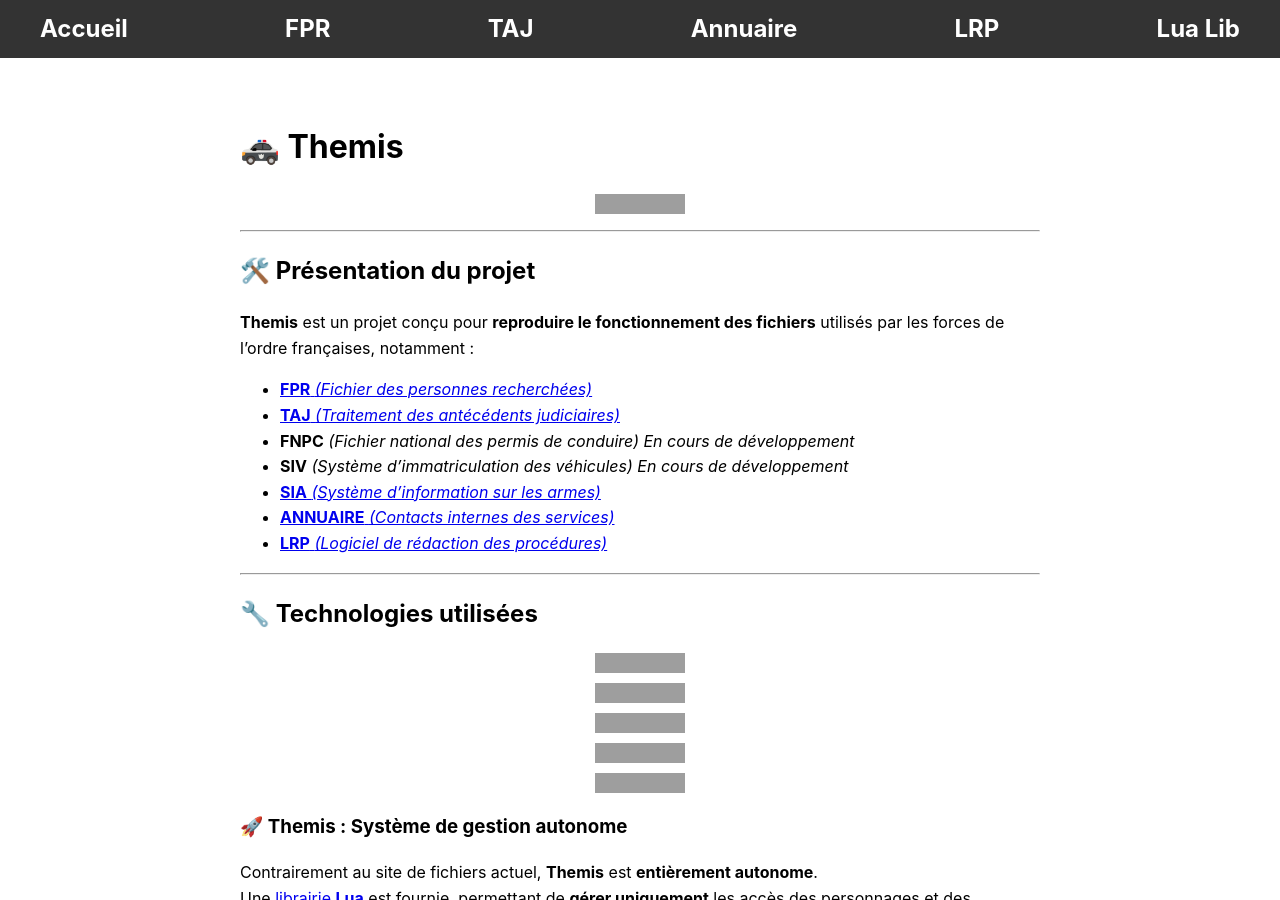
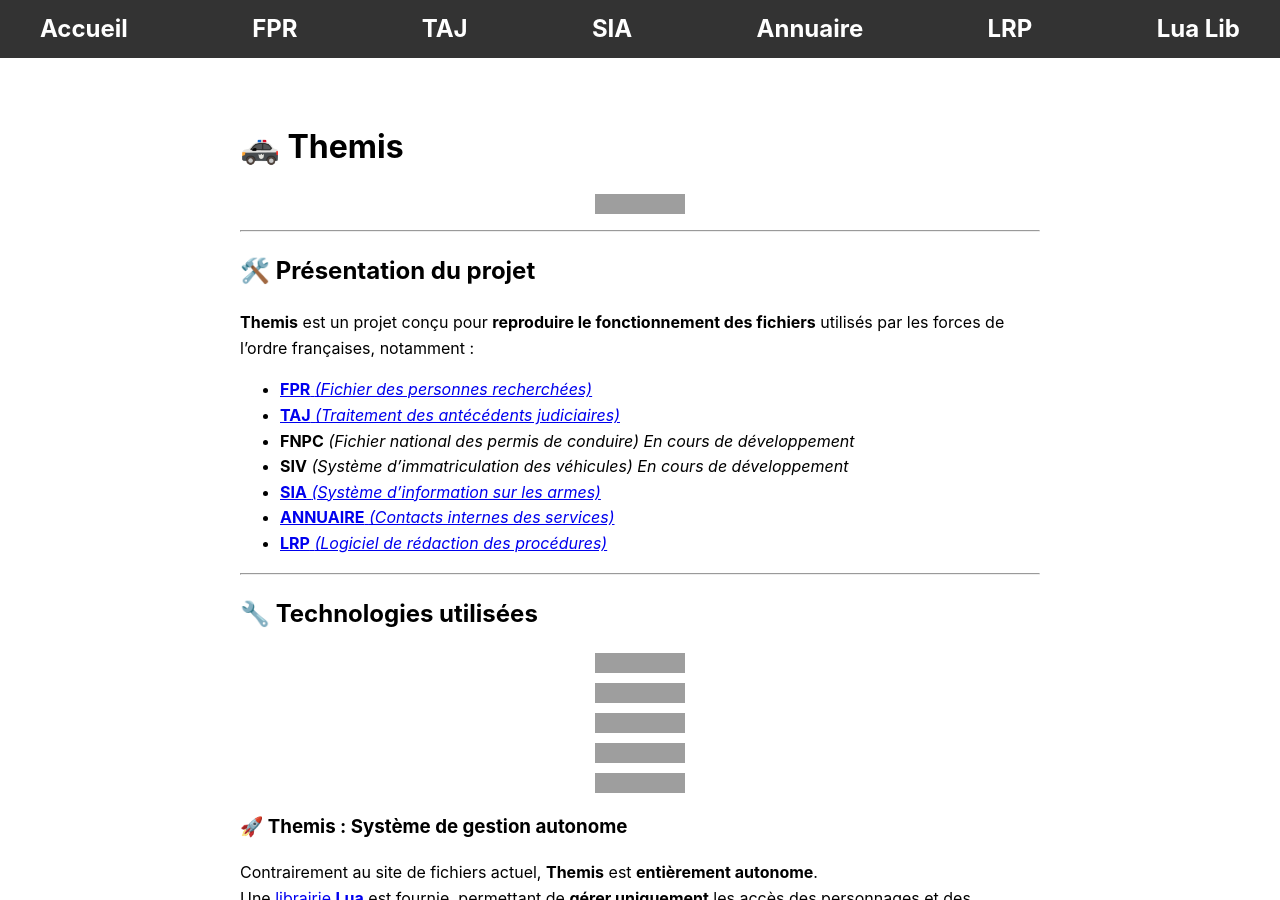
Before and after one commit to ThemisNU/themis-presentation, a Jekyll site: the page built from index.md, in a window 1280 px wide and 900 px high. Built offline with Jekyll 4.4.1, drawn with Linux system fonts in a browser that asks for light colours; grey boxes are pictures that could not be loaded.

Commit message:
Add SIA in layout

```diff
--- a/_layouts/default.html
+++ b/_layouts/default.html
@@ -13,6 +13,7 @@
                 <a href="{{ '/index' | relative_url }}" class="navbar-logo">Accueil</a>
                 <a href="{{ '/fpr' | relative_url }}" class="navbar-logo">FPR</a>
                 <a href="{{ '/taj' | relative_url }}" class="navbar-logo">TAJ</a>
+                <a href="{{ '/sia' | relative_url }}" class="navbar-logo">SIA</a>
                 <a href="{{ '/annuaire' | relative_url }}" class="navbar-logo">Annuaire</a>
                 <a href="{{ '/lrp' | relative_url }}" class="navbar-logo">LRP</a>
                 <a href="{{ '/lua-lib' | relative_url }}" class="navbar-logo">Lua Lib</a>
```
